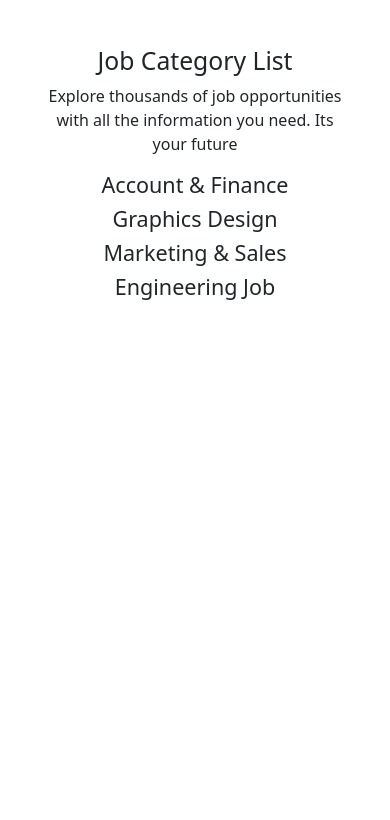
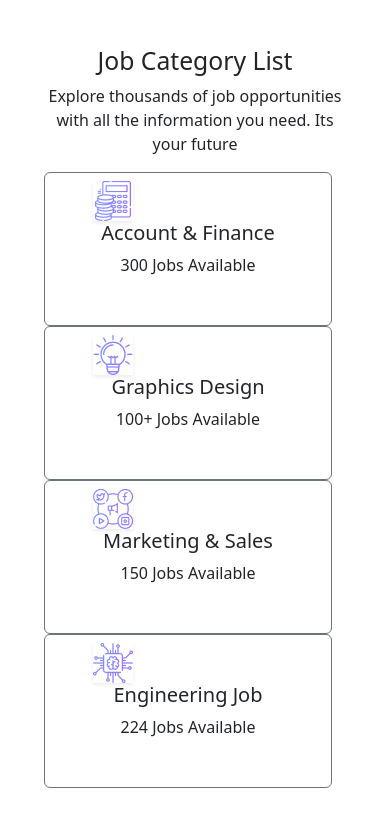
Before and after one commit to Galib24/career-hub, a React (Vite) app: page / in a window 390 px wide. Shown: the part 1027-1847 px from the top of the page. Before the commit the page ends 1367 px from the top, so only its background shows below. Built offline with nearby package versions, Linux system fonts and the light colour scheme.

Commit message:
data load and fix category with responsive

```diff
--- a/src/Components/Home/Home.jsx
+++ b/src/Components/Home/Home.jsx
@@ -27,7 +27,7 @@ const Home = () => {
             <section className='text-center mt-5'>
             <h2>Job Category List</h2>
                 <p>Explore thousands of job opportunities with all the information you need. Its your future</p>
-                <div>
+                <div className='row row-cols-auto sm:g-2 '>
                     {
                         JobCatagories.map(JobCategory => <SingleCategory
                         key={JobCategory.id}
--- a/src/Components/SingleCategory/SingleCategory.jsx
+++ b/src/Components/SingleCategory/SingleCategory.jsx
@@ -1,10 +1,17 @@
 import React from 'react';
-
-const SingleCategory = ({JobCategory}) => {
-    const {jobTitle,Available,image} = JobCategory
+import Card from 'react-bootstrap/Card';
+const SingleCategory = ({ JobCategory }) => {
+    const { jobTitle, Available, image } = JobCategory
     return (
         <div>
-           <h4>{jobTitle}</h4>
+            <Card border="secondary" style={{ width: '18rem' }}>
+                <Card.Body>
+                {/* <Card.Img variant="top" className='image-fluid w-50' src={image} /> */}
+                <img className='shadow-sm  position-absolute top-0 start-0 ms-5 mt-2' width={40} height={40} src={image} alt="" />
+                    <Card.Title>{jobTitle}</Card.Title>
+                    <Card.Text>{Available}</Card.Text>
+                </Card.Body>
+            </Card>
         </div>
     );
 };
```
